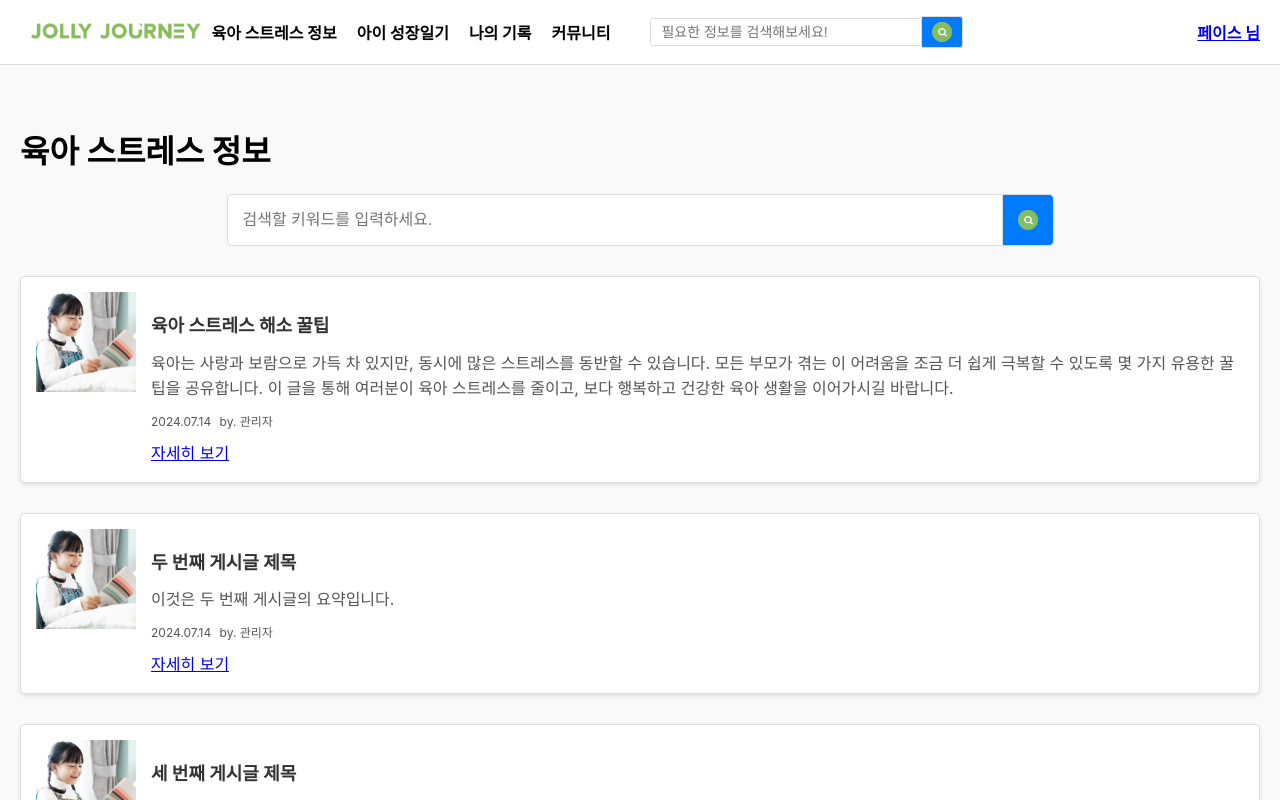
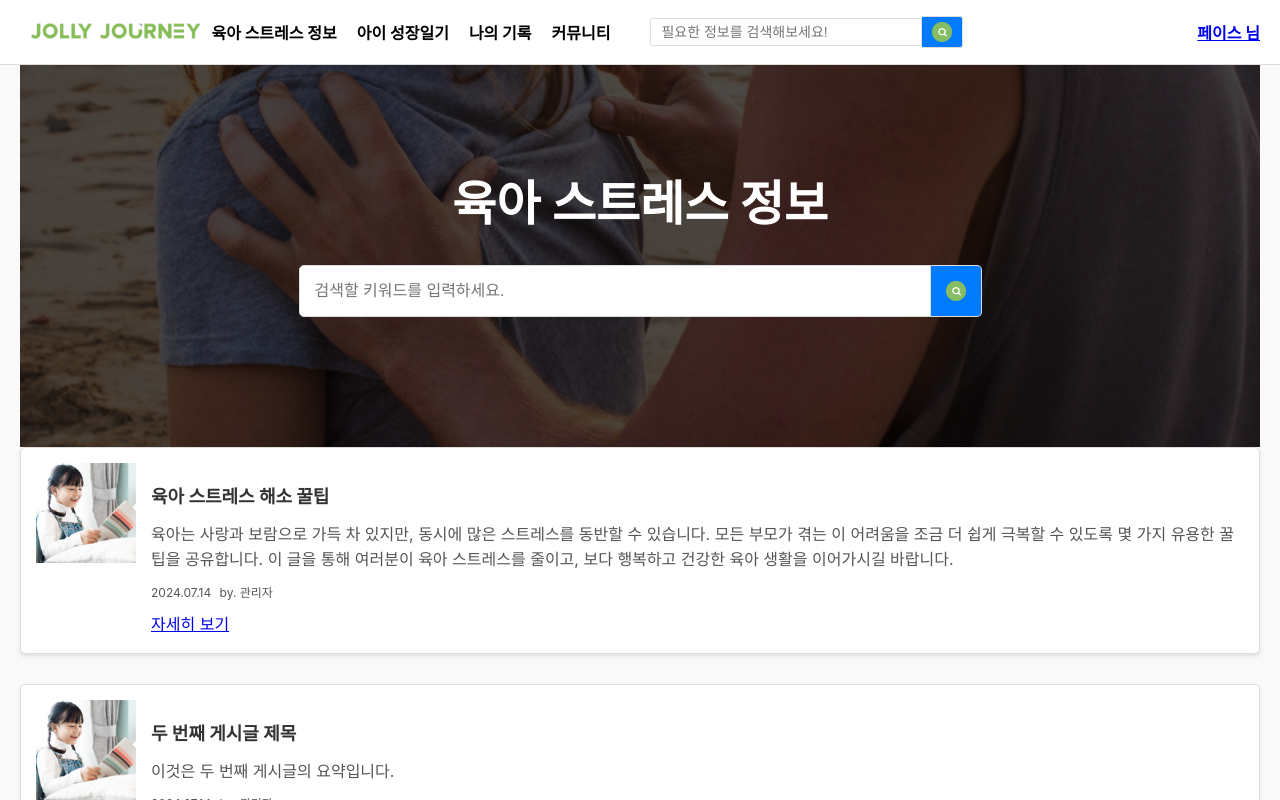
Before and after one commit to Likelion-YeungNam-Univ/12th-JollyJourney-FE, a React (Create React App) app: page / in a window 1280 px wide. Shown: the top 800 px of the page. Built offline with nearby package versions, Linux system fonts and the light colour scheme.

Commit message:
A Background Image for the Board added

```diff
--- a/src/components/board/Board.css
+++ b/src/components/board/Board.css
@@ -1,24 +1,38 @@
 /* src/components/board/Board.css */
 .board-container {
-  padding: 40px 20px; /* 상단 패딩 추가 */
+  padding: 0 20px; /* 패딩 조정 */
+}
+
+.board-header {
+  position: relative;
+  text-align: center;
+  color: white;
+  padding: 100px 20px; /* 상하단 패딩 추가 */
+  background: url('../../assets/images/Rectangle\ 6865.png') no-repeat center center; /* 배경 이미지 설정 */
+  background-size: cover; /* 배경 이미지 크기 조정 */
+}
+
+.board-header h1 {
+  margin: 0;
+  font-size: 48px; /* 글자 크기 조정 */
 }
 
 .search-container {
   display: flex;
   justify-content: center;
-  margin-bottom: 30px; /* 하단 마진 조정 */
+  margin: 30px 0; /* 위아래 마진 조정 */
 }
 
 .search-input {
-  width: 60%; /* 입력창 넓이 조정 */
-  padding: 15px; /* 패딩 조정 */
+  width: 50%;
+  padding: 15px;
   font-size: 16px;
   border: 1px solid #ddd;
   border-radius: 5px 0 0 5px;
 }
 
 .search-button {
-  padding: 15px; /* 패딩 조정 */
+  padding: 15px;
   border: 1px solid #ddd;
   border-left: none;
   background-color: #007bff;
@@ -43,7 +57,7 @@
 .post-item {
   display: flex;
   border: 1px solid #ddd;
-  padding: 20px; /* 패딩 조정 */
+  padding: 20px;
   background: #fff;
   box-shadow: 0 2px 4px rgba(0, 0, 0, 0.1); /* 그림자 추가 */
   border-radius: 5px; /* 테두리 둥글게 */
@@ -62,13 +76,13 @@
 
 .post-content h2 {
   margin: 0 0 10px;
-  font-size: 18px; /* 글자 크기 조정 */
-  color: #333; /* 글자 색상 조정 */
+  font-size: 18px;
+  color: #333;
 }
 
 .post-content p {
   margin: 0 0 10px;
-  color: #555; /* 글자 색상 조정 */
+  color: #555;
 }
 
 .post-date {
--- a/src/components/board/Board.js
+++ b/src/components/board/Board.js
@@ -46,6 +46,7 @@ const Board = () => {
 
   return (
     <div className="board-container">
+      <div className="board-header">
         <h1>육아 스트레스 정보</h1>
         <div className="search-container">
           <input
@@ -58,6 +59,7 @@ const Board = () => {
           <button className="search-button" onClick={handleSearch}>
             <img src={searchIcon} alt="Search" className="search-icon" />
           </button>
+        </div>
       </div>
       <div className="post-list">
         {currentPosts.map(post => (
```
Also changed, not shown: src/assets/images/Rectangle 6865.png (added). Lines whose indentation alone changed are shown as unchanged.
